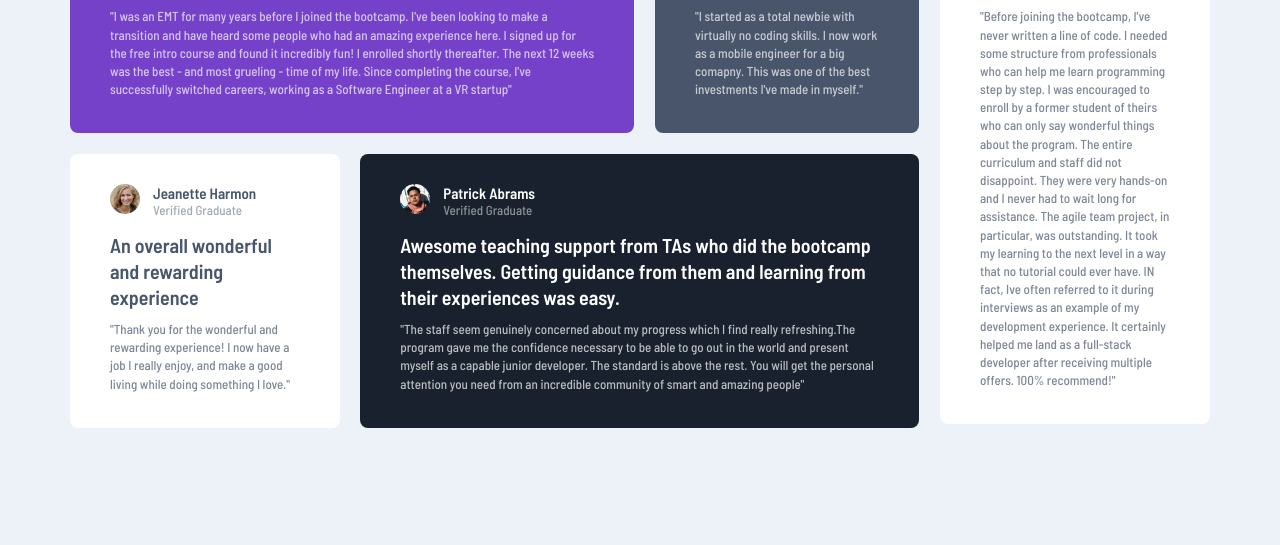
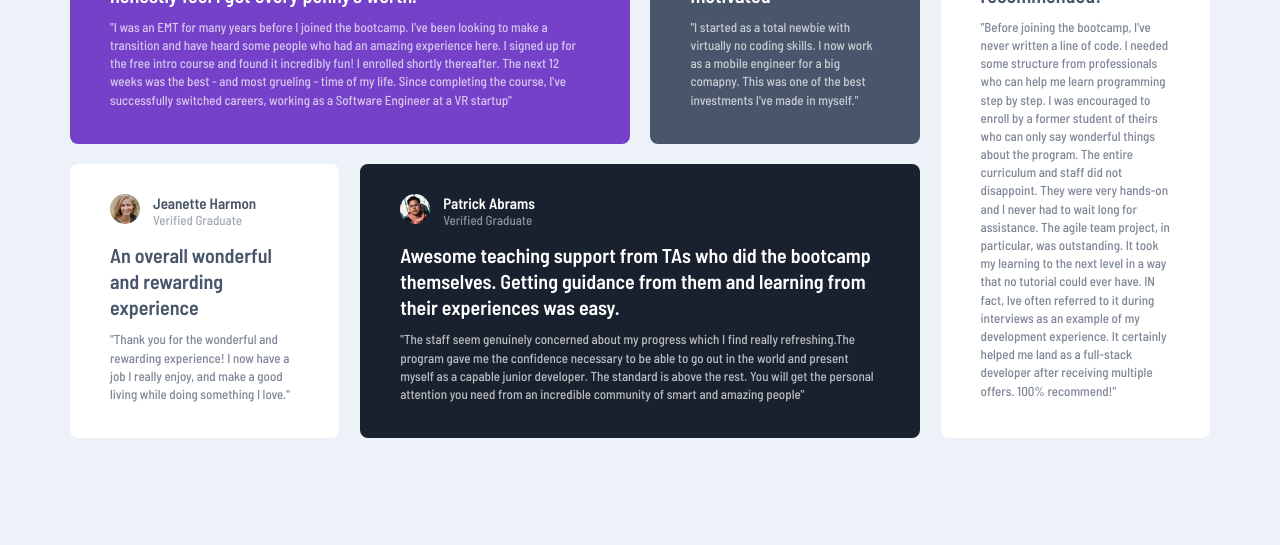
Before and after one commit to BimboAdesoye/testimonials-grid-section, a plain HTML site: page index.html in a window 1280 px wide. Shown: the part 255-800 px from the top of the page. Drawn offline with Linux system fonts and the light colour scheme.

Commit message:
Changes to the css and html.

```diff
--- a/index.html
+++ b/index.html
@@ -20,9 +20,7 @@
   <body>
     <div class="background">
       <div class="card-page">
-        <div class="card-page1">
-          <div class="div1">
-            <div class="card Daniel">
+        <div class="card Daniel grid-col-span-2">
           <header>
             <img src="images/image-daniel.jpg" alt="" />
             <div class="card-name">
@@ -32,19 +30,18 @@
           </header>
           <div class="card-body">
             <h1>
-                  I received a job offer mid-course and the subjects I learned
-                  were current, if not more so, in the company I joined. I
-                  honestly feel I got every penny's worth.
+              I received a job offer mid-course and the subjects I learned were
+              current, if not more so, in the company I joined. I honestly feel
+              I got every penny's worth.
             </h1>
             <p>
-                  "I was an EMT for many years before I joined the bootcamp.
-                  I've been looking to make a transition and have heard some
-                  people who had an amazing experience here. I signed up for the
-                  free intro course and found it incredibly fun! I enrolled
-                  shortly thereafter. The next 12 weeks was the best - and most
-                  grueling - time of my life. Since completing the course, I've
-                  successfully switched careers, working as a Software Engineer
-                  at a VR startup"
+              "I was an EMT for many years before I joined the bootcamp. I've
+              been looking to make a transition and have heard some people who
+              had an amazing experience here. I signed up for the free intro
+              course and found it incredibly fun! I enrolled shortly thereafter.
+              The next 12 weeks was the best - and most grueling - time of my
+              life. Since completing the course, I've successfully switched
+              careers, working as a Software Engineer at a VR startup"
             </p>
           </div>
         </div>
@@ -59,14 +56,12 @@
           <div class="card-body">
             <h1>The team was very supportive and kept me motivated</h1>
             <p>
-                  "I started as a total newbie with virtually no coding skills.
-                  I now work as a mobile engineer for a big comapny. This was
-                  one of the best investments I've made in myself."
+              "I started as a total newbie with virtually no coding skills. I
+              now work as a mobile engineer for a big comapny. This was one of
+              the best investments I've made in myself."
             </p>
           </div>
         </div>
-          </div>
-          <div class="div2">
         <div class="card Jeanette">
           <header>
             <img src="images/image-jeanette.jpg" alt="" />
@@ -78,13 +73,13 @@
           <div class="card-body">
             <h1>An overall wonderful and rewarding experience</h1>
             <p>
-                  "Thank you for the wonderful and rewarding experience! I now
-                  have a job I really enjoy, and make a good living while doing
-                  something I love."
+              "Thank you for the wonderful and rewarding experience! I now have
+              a job I really enjoy, and make a good living while doing something
+              I love."
             </p>
           </div>
         </div>
-            <div class="card Patrick">
+        <div class="card Patrick grid-col-span-2">
           <header>
             <img src="images/image-patrick.jpg" alt="" />
             <div class="card-name">
@@ -94,23 +89,20 @@
           </header>
           <div class="card-body">
             <h1>
-                  Awesome teaching support from TAs who did the bootcamp
-                  themselves. Getting guidance from them and learning from their
-                  experiences was easy.
+              Awesome teaching support from TAs who did the bootcamp themselves.
+              Getting guidance from them and learning from their experiences was
+              easy.
             </h1>
             <p>
-                  "The staff seem genuinely concerned about my progress which I
-                  find really refreshing.The program gave me the confidence
-                  necessary to be able to go out in the world and present myself
-                  as a capable junior developer. The standard is above the rest.
-                  You will get the personal attention you need from an
-                  incredible community of smart and amazing people"
+              "The staff seem genuinely concerned about my progress which I find
+              really refreshing.The program gave me the confidence necessary to
+              be able to go out in the world and present myself as a capable
+              junior developer. The standard is above the rest. You will get the
+              personal attention you need from an incredible community of smart
+              and amazing people"
             </p>
           </div>
         </div>
-          </div>
-        </div>
-        <div class="card-page2">
         <div class="card Kira">
           <header>
             <img src="images/image-kira.jpg" alt="" />
@@ -122,20 +114,19 @@
           <div class="card-body">
             <h1>Such a life-changing experience. Highly recommended!</h1>
             <p>
-                "Before joining the bootcamp, I've never written a line of code.
-                I needed some structure from professionals who can help me learn
+              "Before joining the bootcamp, I've never written a line of code. I
+              needed some structure from professionals who can help me learn
               programming step by step. I was encouraged to enroll by a former
               student of theirs who can only say wonderful things about the
-                program. The entire curriculum and staff did not disappoint.
-                They were very hands-on and I never had to wait long for
-                assistance. The agile team project, in particular, was
-                outstanding. It took my learning to the next level in a way that
-                no tutorial could ever have. IN fact, Ive often referred to it
-                during interviews as an example of my development experience. It
-                certainly helped me land as a full-stack developer after
-                receiving multiple offers. 100% recommend!"
+              program. The entire curriculum and staff did not disappoint. They
+              were very hands-on and I never had to wait long for assistance.
+              The agile team project, in particular, was outstanding. It took my
+              learning to the next level in a way that no tutorial could ever
+              have. IN fact, Ive often referred to it during interviews as an
+              example of my development experience. It certainly helped me land
+              as a full-stack developer after receiving multiple offers. 100%
+              recommend!"
             </p>
-            </div>
           </div>
         </div>
       </div>
--- a/styles.css
+++ b/styles.css
@@ -1,8 +1,8 @@
-*  {
+* {
   padding: 0;
   margin: 0;
   box-sizing: border-box;
-    --moderate-violet : hsl(263, 55%, 52%);
+  --moderate-violet: hsl(263, 55%, 52%);
   --very-dark-grayish-blue: hsl(217, 19%, 35%);
   --Very-dark-blackish-blue: hsl(219, 29%, 14%);
   --white: hsl(0, 0%, 100%);
@@ -11,7 +11,7 @@
 }
 
 body {
-    font-family: 'Barlow Semi Condensed', sans-serif;
+  font-family: "Barlow Semi Condensed", sans-serif;
   font-size: 13px;
 }
 
@@ -26,16 +26,27 @@ body {
 
 .card-page {
   display: grid;
-    grid-template-columns: 1fr;
+  gap: 1.3rem;
   margin: 1.5rem;
-    gap: 1.3rem;
   max-width: 1140px;
 }
 
-.card-page1, .div1, .div2 {
-    display: grid;
-    grid-template-columns: 1fr;
-    gap: 1.3rem;
+@media screen and (min-width: 992px) {
+  .card-page {
+    grid-template-columns: repeat(4, 1fr);
+  }
+
+  .grid-col-span-2 {
+    grid-column: span 2;
+  }
+
+  .Kira {
+    grid-column: 4;
+    grid-row-start: 1;
+    grid-row-end: 3;
+    /* The grid row end property can be rewritten as 'grid-row-end: span 2'  and the entire grid-row can be rewritten as 'grid-row: 1 / 3 or 1 / span 2'
+*/
+  }
 }
 
 .card {
@@ -53,7 +64,7 @@ body {
 }
 
 .card header .card-name p {
-    opacity: .5;
+  opacity: 0.5;
 }
 
 .card header img {
@@ -76,10 +87,12 @@ body {
 
 .card .card-body p {
   line-height: 1.4;
-    opacity: .7;
+  opacity: 0.7;
 }
 
-.Daniel, .Jonathan, .Patrick {
+.Daniel,
+.Jonathan,
+.Patrick {
   color: var(--white);
 }
 
@@ -97,23 +110,8 @@ body {
   background-color: var(--Very-dark-blackish-blue);
 }
 
-.Jeanette, .Kira {
+.Jeanette,
+.Kira {
   background-color: var(--white);
   color: var(--very-dark-grayish-blue);
 }
-
-@media screen and (min-width: 992px) {
-    .card-page {
-        display: grid;
-        grid-template-columns: repeat(2, auto);
-        grid-template-rows: repeat(2, min-content);
-    }
-
-    .div1, .div2 {
-        display: flex;
-    }
-
-    .Kira {
-        max-width: 270px;
-    }
-}
```
Lines whose indentation alone changed are shown as unchanged.
